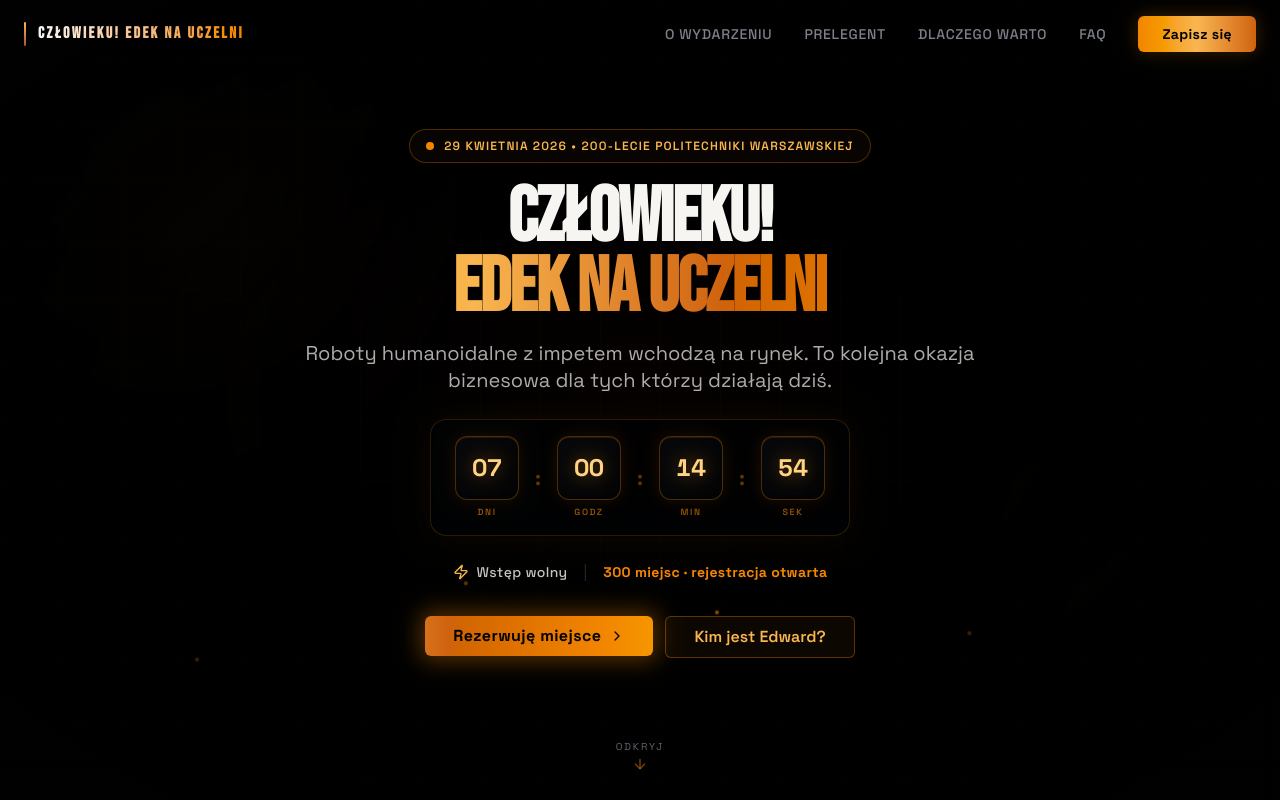
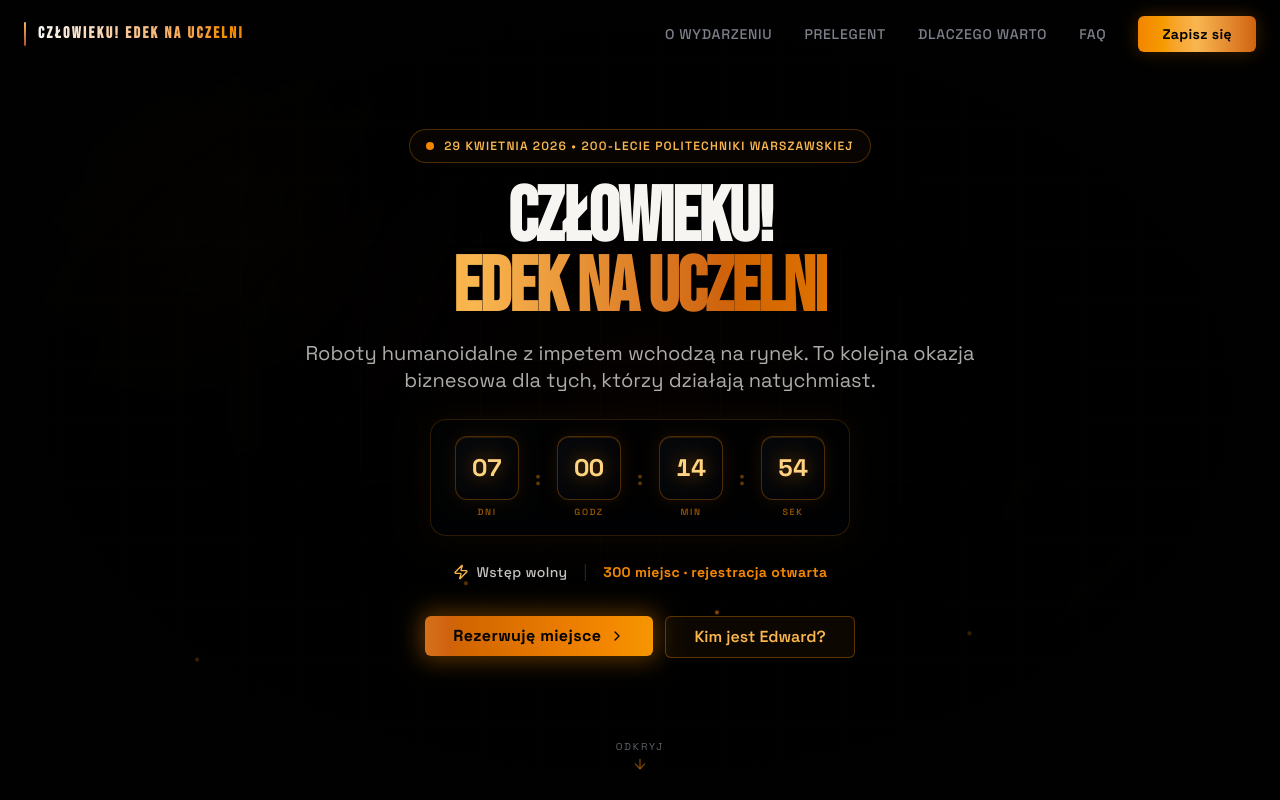
Before and after one commit to KamilaseQ/edwardowa_rewolucja, a Next.js app: page / in a window 1280 px wide. Shown: the top 800 px of the page. Built offline with nearby package versions, Linux system fonts and the light colour scheme.

Commit message:
fixed comma

```diff
--- a/components/landing/hero-section.tsx
+++ b/components/landing/hero-section.tsx
@@ -239,7 +239,7 @@ export function HeroSection() {
         <p
           className={`max-w-2xl mx-auto text-base sm:text-lg md:text-xl text-foreground/70 mb-6 leading-snug transition-all duration-700 delay-300 ${isLoaded ? "opacity-100 translate-y-0" : "opacity-0 translate-y-6"}`}
         >
-          Roboty humanoidalne z impetem wchodzą na rynek. To kolejna okazja biznesowa dla tych którzy działają dziś.
+          Roboty humanoidalne z impetem wchodzą na rynek. To kolejna okazja biznesowa dla tych, którzy działają natychmiast.
         </p>
 
         {/* Countdown */}
```
Also changed, not shown: 1 other file (tests, documents, lock files or other folders).
